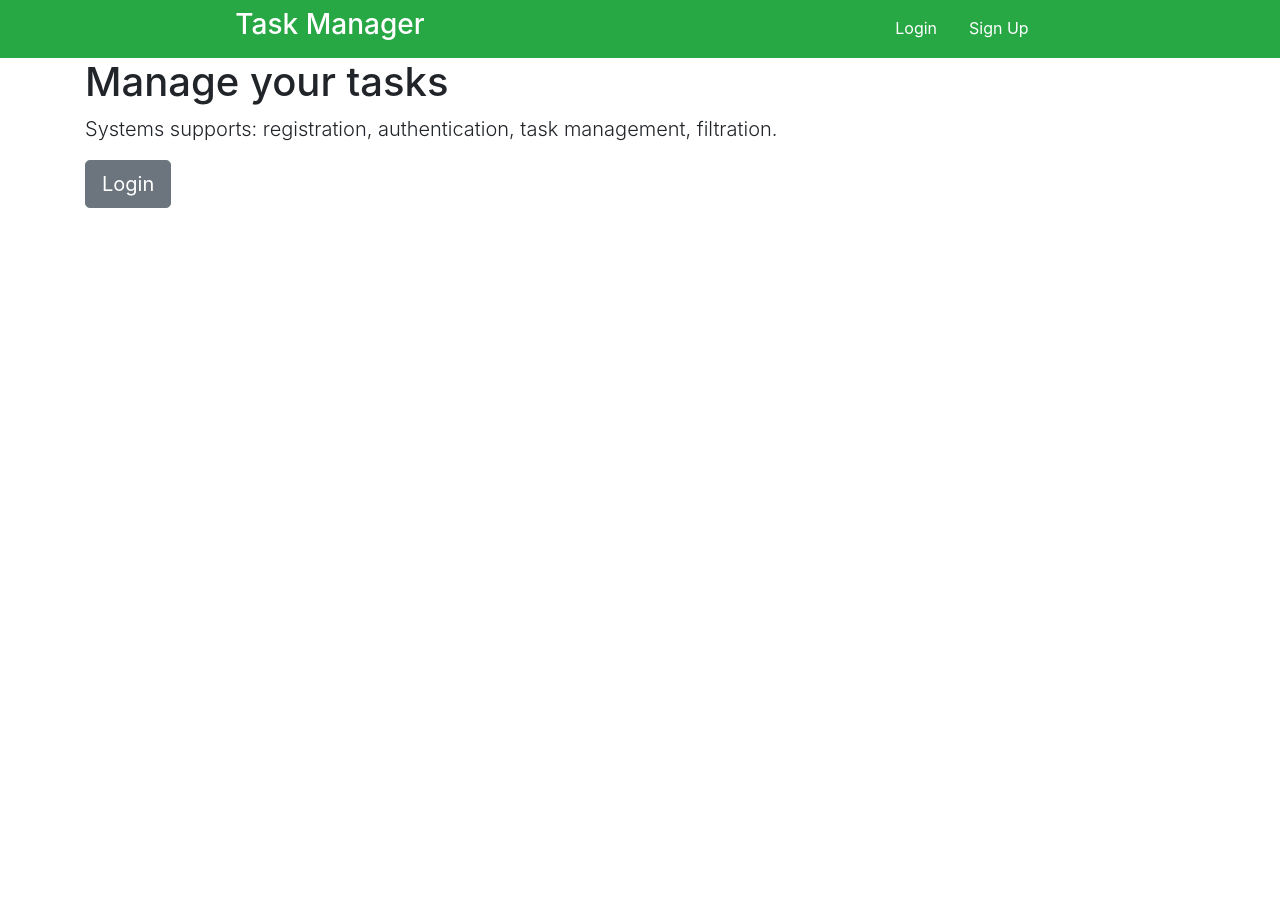
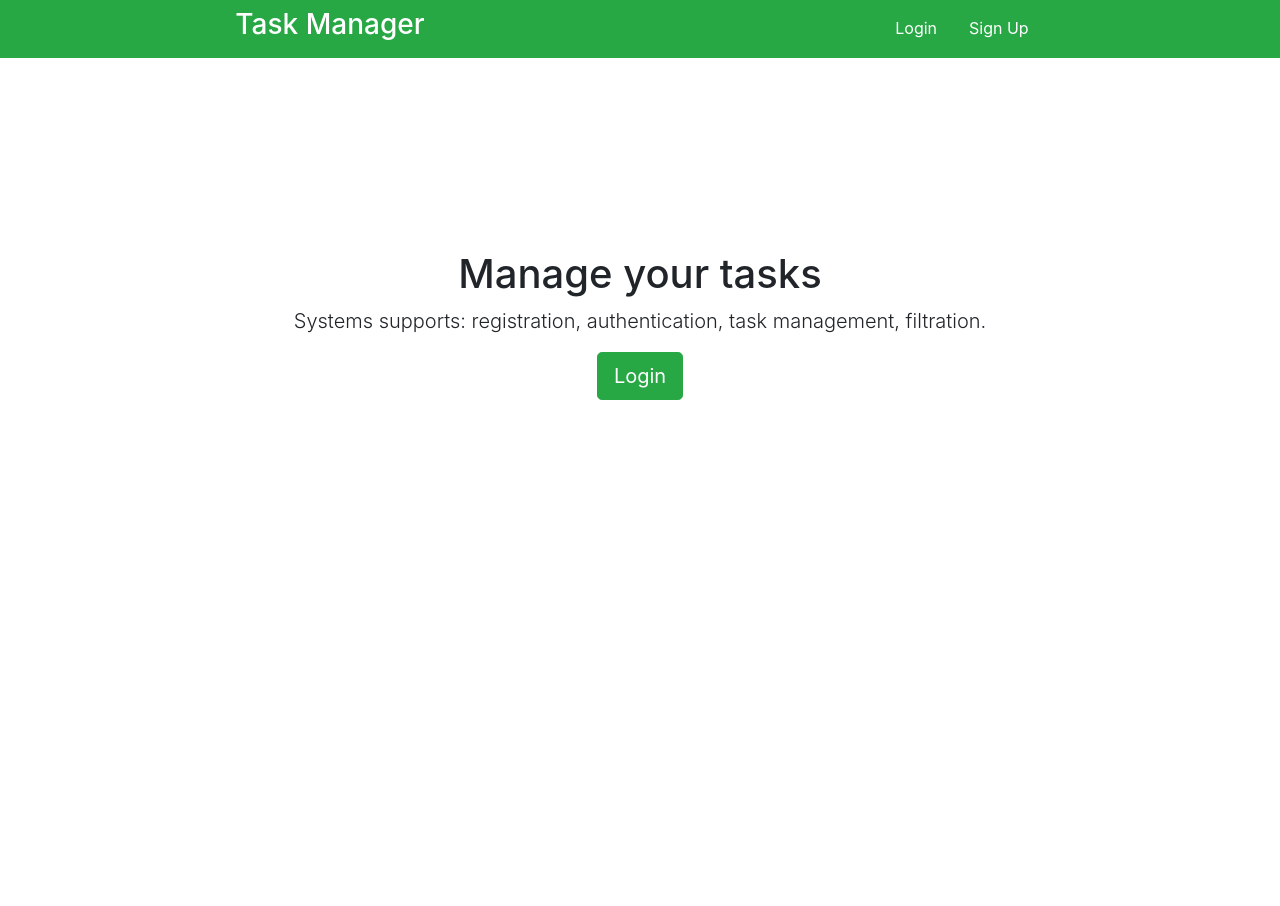
Before and after one commit to Uladzislau97/python-project-lvl4, a Django app: page / in a window 1280 px wide. Before the commit the page ends 208 px from the top, so only its background shows below. Run offline with Django 3.2, Linux system fonts and the light colour scheme; some libraries are stand-ins or nearby versions.

Commit message:
Add style to main page

```diff
--- a/templates/base.html
+++ b/templates/base.html
@@ -43,7 +43,9 @@
             </div>
         </header>
 
-        {% block title %}{% endblock %}
-        {% block content %}{% endblock %}
+        <div class="container min-vh-100">
+            <h2>{% block title %}{% endblock %}</h2>
+            {% block content %}{% endblock %}
+        </div>
     </body>
 </html>
--- a/templates/index.html
+++ b/templates/index.html
@@ -1,17 +1,20 @@
 {% extends "base.html" %}
 
 {% block content %}
-<div class="container">
-        <main role="main" class="inner cover">
+<div class="row h-100 mt-5 pt-5">
+    <div class="col-sm-12 mt-5 pt-5">
+        <main role="main" class="inner cover text-center w-75 m-auto">
             <h1 class="cover-heading">Manage your tasks</h1>
             <p class="lead">
                 Systems supports: registration,
                 authentication, task management, filtration.
             </p>
             <p class="lead">
-                <a href="{% url 'accounts:login' %}" class="btn btn-lg btn-secondary">Login</a>
+                <a href="{% url 'accounts:login' %}" class="btn btn-lg btn-success">
+                    Login
+                </a>
             </p>
         </main>
-
+    </div>
 </div>
 {% endblock %}
```
